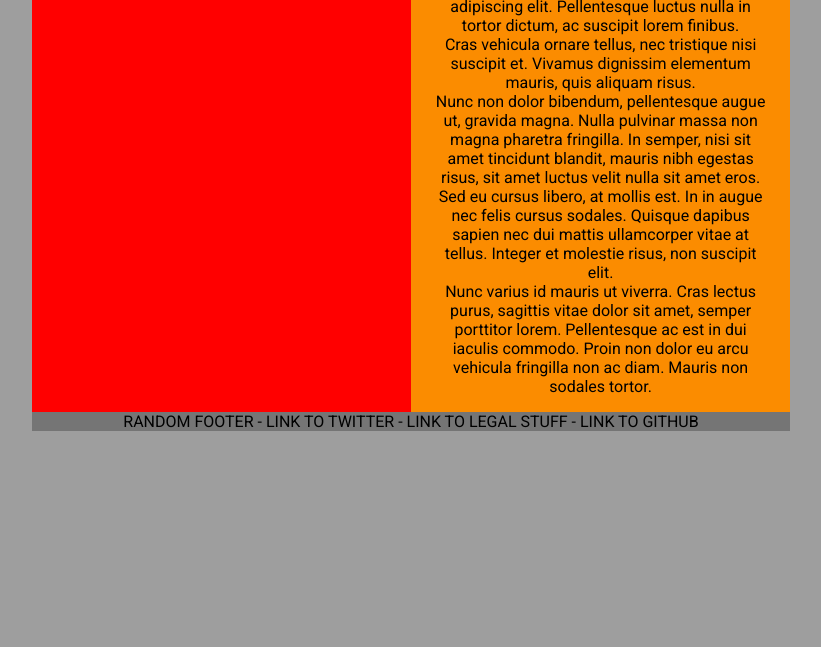
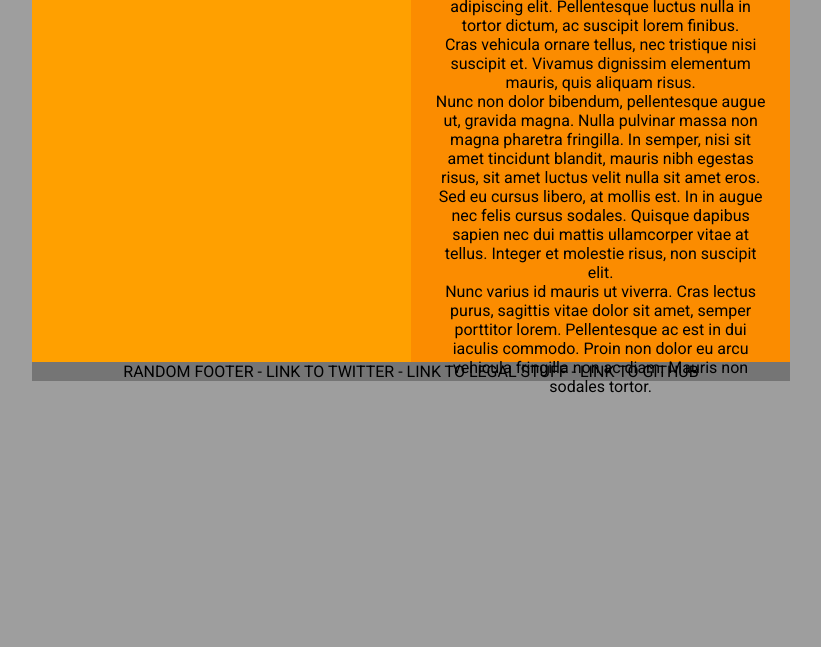
Before and after one commit to MrFlash67/website-template, a plain HTML site: page index.html in a window 1280 px wide. Shown: the part 153-800 px from the top of the page, without its empty margins (229-1050 px from the left). Drawn offline with Linux system fonts and the light colour scheme.

Commit message:
close enough

```diff
--- a/style.css
+++ b/style.css
@@ -78,7 +78,8 @@ nav a {
     text-align: center;
 }
 article {
-    height: 100%;
+	padding-top: 0.01%;
+    height: 25em;
     background-color: #FB8C00;
     text-align: center;
     font-family: 'Roboto', sans-serif;
@@ -98,8 +99,9 @@ article p {
     padding-right: 6%;
 }
 section {
+	padding-top: 0.01%;
     font-family: 'Roboto', sans-serif;
-    height: 100%;
+    height: 25em;
     background-color: #FFA000;
     text-align: center;
 }
```
